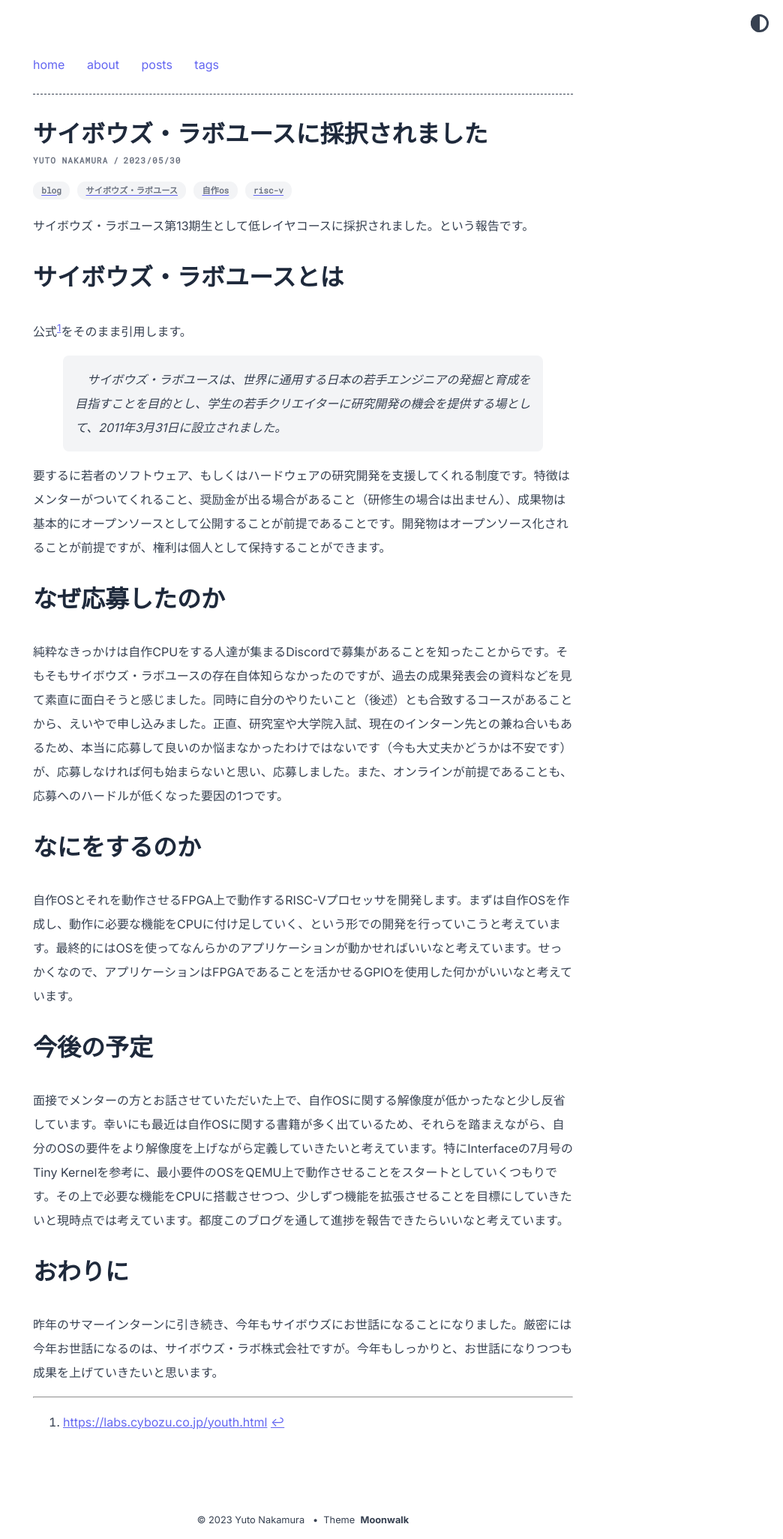
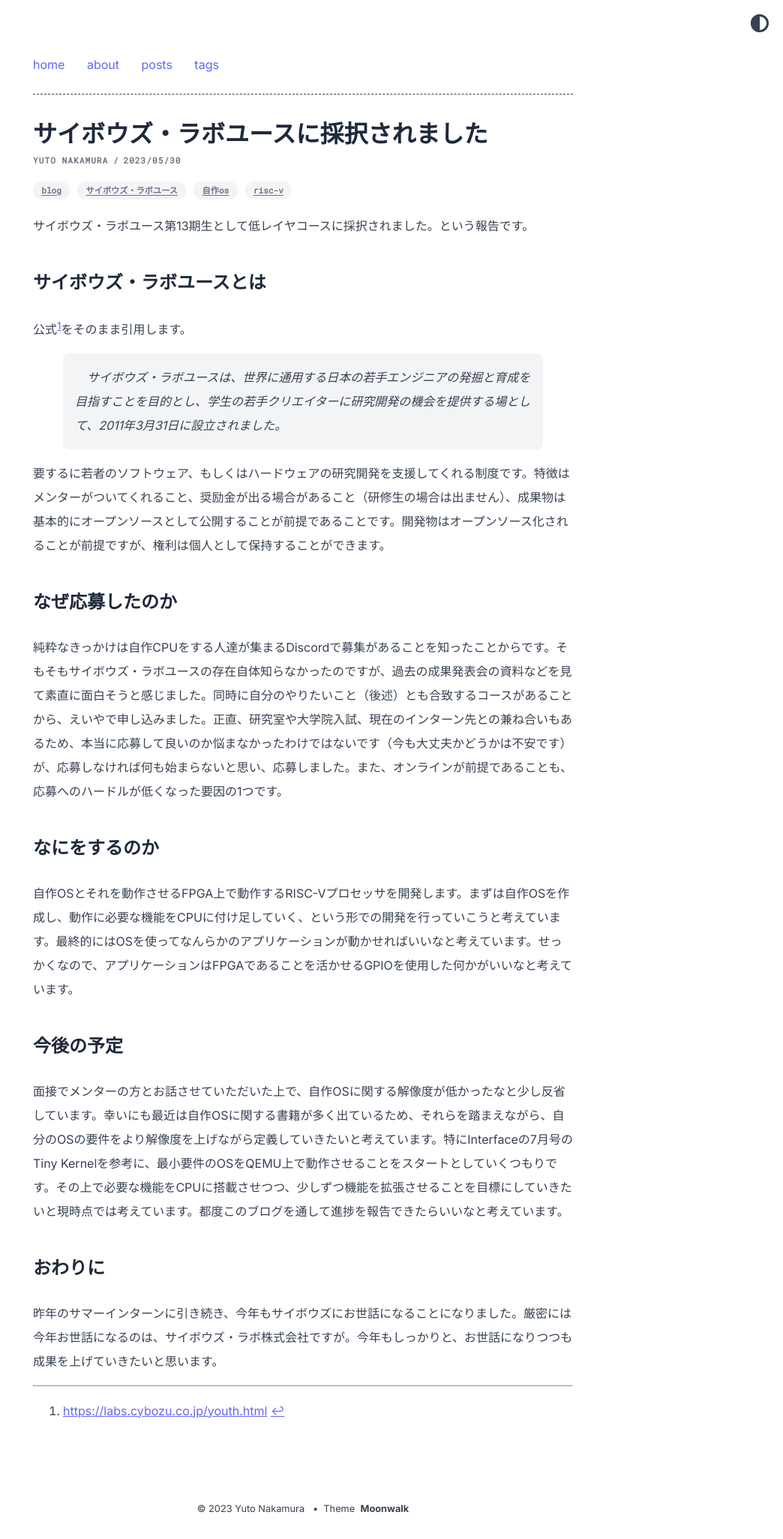
Before and after one commit to yutyan0119/blog, a Jekyll site: the page built from _posts/blog/2023-05-30-cybozu-labyouth.md, in a window 1280 px wide. Shown: the whole page at 75% size, without its empty margins (236-1280 px from the left). Built offline with Jekyll 4.4.1, drawn with Linux system fonts in a browser that asks for light colours.

Commit message:
h2に変更

```diff
--- a/_posts/blog/2023-05-30-cybozu-labyouth.md
+++ b/_posts/blog/2023-05-30-cybozu-labyouth.md
@@ -11,22 +11,22 @@
 
 サイボウズ・ラボユース第13期生として低レイヤコースに採択されました。という報告です。
 
-# サイボウズ・ラボユースとは
+## サイボウズ・ラボユースとは
 公式[^1]をそのまま引用します。
  > 　サイボウズ・ラボユースは、世界に通用する日本の若手エンジニアの発掘と育成を目指すことを目的とし、学生の若手クリエイターに研究開発の機会を提供する場として、2011年3月31日に設立されました。
 
 要するに若者のソフトウェア、もしくはハードウェアの研究開発を支援してくれる制度です。特徴はメンターがついてくれること、奨励金が出る場合があること（研修生の場合は出ません）、成果物は基本的にオープンソースとして公開することが前提であることです。開発物はオープンソース化されることが前提ですが、権利は個人として保持することができます。
 
-# なぜ応募したのか
+## なぜ応募したのか
 純粋なきっかけは自作CPUをする人達が集まるDiscordで募集があることを知ったことからです。そもそもサイボウズ・ラボユースの存在自体知らなかったのですが、過去の成果発表会の資料などを見て素直に面白そうと感じました。同時に自分のやりたいこと（後述）とも合致するコースがあることから、えいやで申し込みました。正直、研究室や大学院入試、現在のインターン先との兼ね合いもあるため、本当に応募して良いのか悩まなかったわけではないです（今も大丈夫かどうかは不安です）が、応募しなければ何も始まらないと思い、応募しました。また、オンラインが前提であることも、応募へのハードルが低くなった要因の1つです。
 
-# なにをするのか
+## なにをするのか
 自作OSとそれを動作させるFPGA上で動作するRISC-Vプロセッサを開発します。まずは自作OSを作成し、動作に必要な機能をCPUに付け足していく、という形での開発を行っていこうと考えています。最終的にはOSを使ってなんらかのアプリケーションが動かせればいいなと考えています。せっかくなので、アプリケーションはFPGAであることを活かせるGPIOを使用した何かがいいなと考えています。
 
-# 今後の予定
+## 今後の予定
 面接でメンターの方とお話させていただいた上で、自作OSに関する解像度が低かったなと少し反省しています。幸いにも最近は自作OSに関する書籍が多く出ているため、それらを踏まえながら、自分のOSの要件をより解像度を上げながら定義していきたいと考えています。特にInterfaceの7月号のTiny Kernelを参考に、最小要件のOSをQEMU上で動作させることをスタートとしていくつもりです。その上で必要な機能をCPUに搭載させつつ、少しずつ機能を拡張させることを目標にしていきたいと現時点では考えています。都度このブログを通して進捗を報告できたらいいなと考えています。
 
-# おわりに
+## おわりに
 昨年のサマーインターンに引き続き、今年もサイボウズにお世話になることになりました。厳密には今年お世話になるのは、サイボウズ・ラボ株式会社ですが。今年もしっかりと、お世話になりつつも成果を上げていきたいと思います。
 
 ---
```
